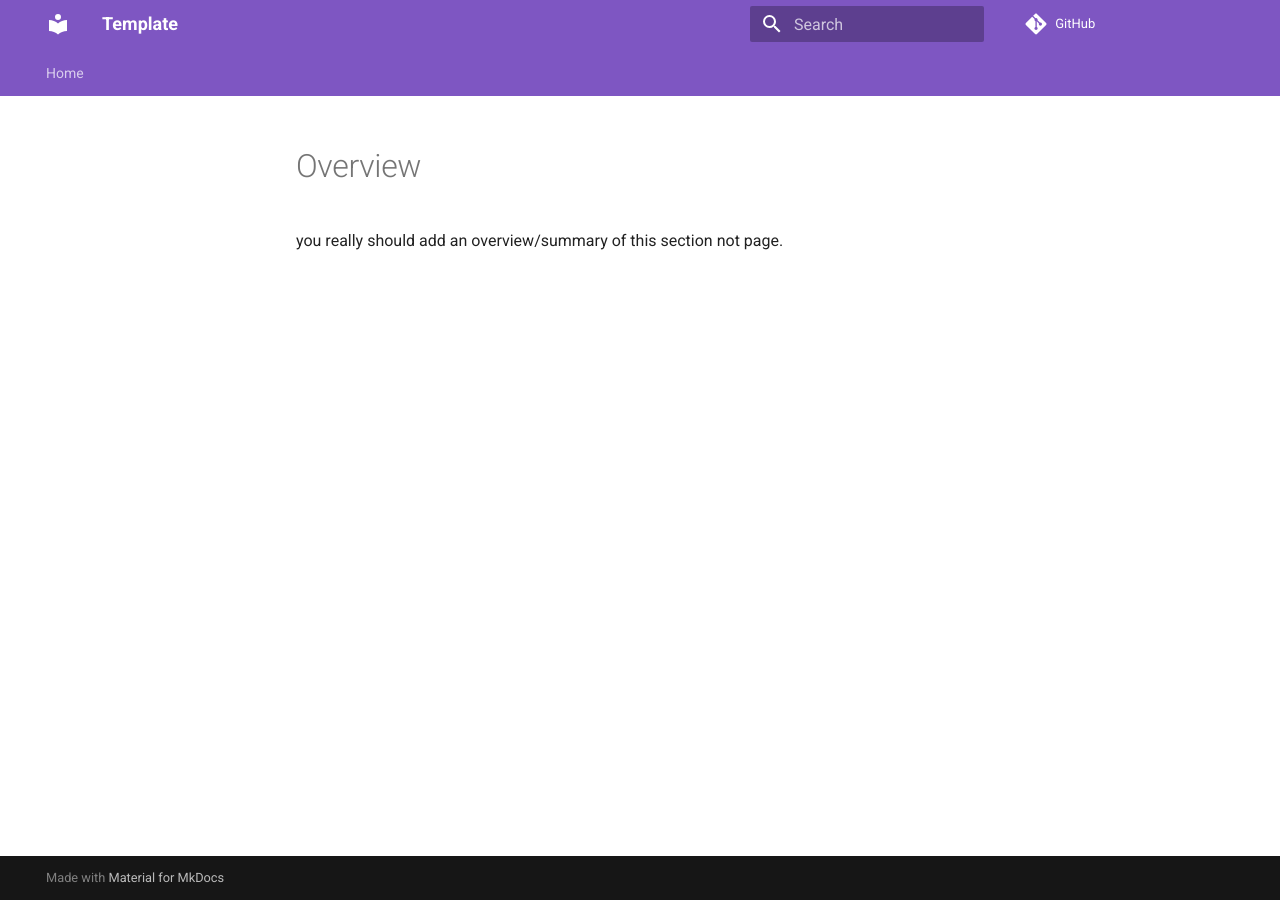
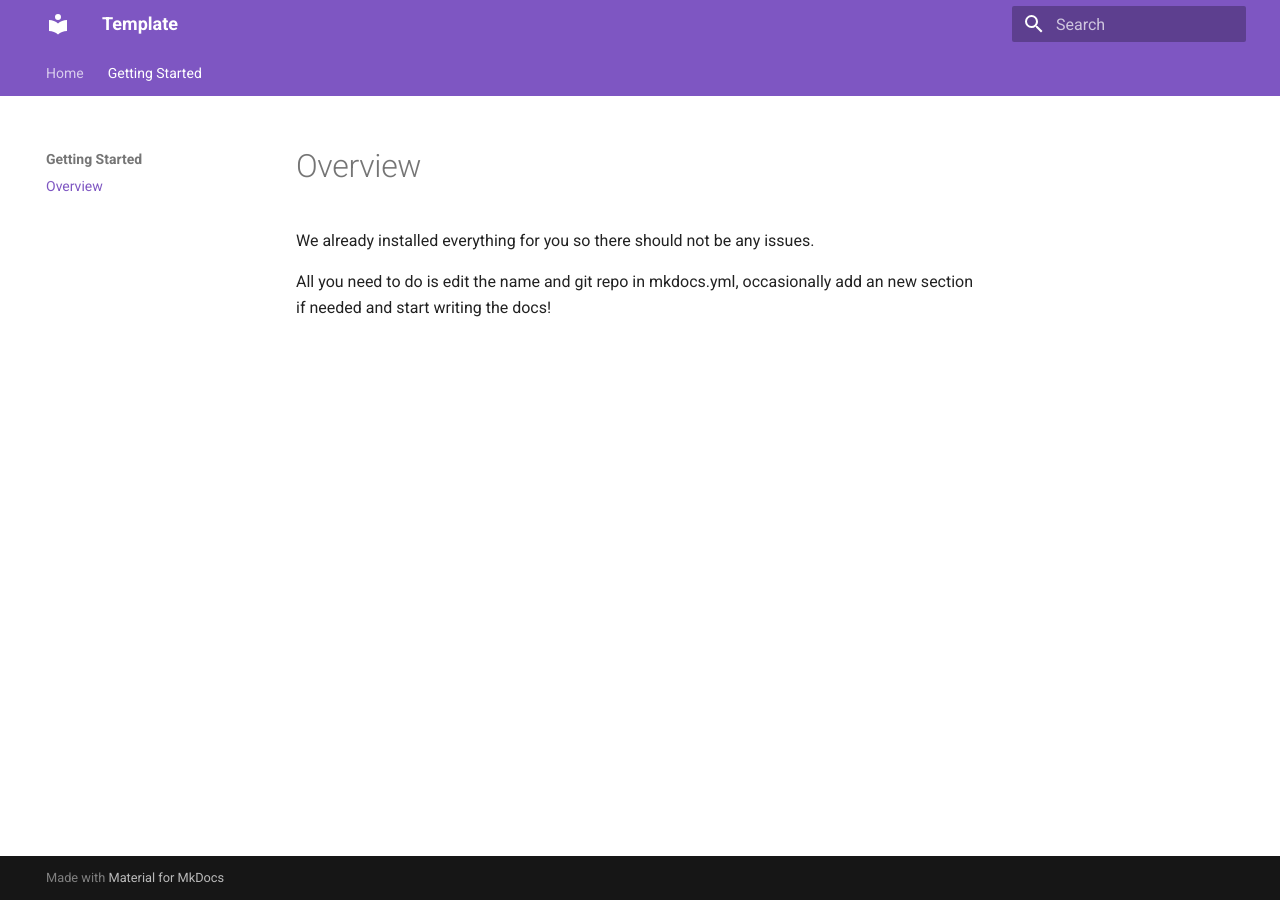
Before and after one commit to paloooo/IntroToProgramming, an MkDocs documentation site: the page built from docs/getting_started/index.md, in a window 1280 px wide. Built offline with MkDocs 1.6.1 and Material for MkDocs 9.7.7, drawn with Linux system fonts in a browser that asks for light colours; comment, search, counter and statistics services are not loaded.

Commit message:
Initial commit

```diff
--- a/docs/getting_started/index.md
+++ b/docs/getting_started/index.md
@@ -1,2 +1,4 @@
 # Overview
-you really should add an overview/summary of this section not page.
+We already installed everything for you so there should not be any issues.
+
+All you need to do is edit the name and git repo in mkdocs.yml, occasionally add an new section if needed and start writing the docs!
--- a/mkdocs.yml
+++ b/mkdocs.yml
@@ -10,7 +10,7 @@ theme:
    - tabs
    - search
 
-repo_url: https://github.com/Poly-OpenDev/MKDOCS-template
+# repo_url: https://github.com/Poly-OpenDev/MKDOCS-template
 
 # Configuration
 theme:
@@ -31,6 +31,9 @@ theme:
 # Plugins
 plugins:
   - search
+  - minify:
+      minify_html: true
+      minify_js: true
 
 # Extensions
 markdown_extensions:
@@ -75,3 +78,5 @@ markdown_extensions:
 # Page tree
 nav:
   - Home: index.md
+  - Getting Started:
+    - Overview: "getting_started/index.md"
--- a/requirements.txt
+++ b/requirements.txt
@@ -4,3 +4,4 @@ markdown>=3.2
 pymdown-extensions>=7.0
 mkdocs-material-extensions>=1.0
 mkdocs-material
+mkdocs-minify-plugin
```
